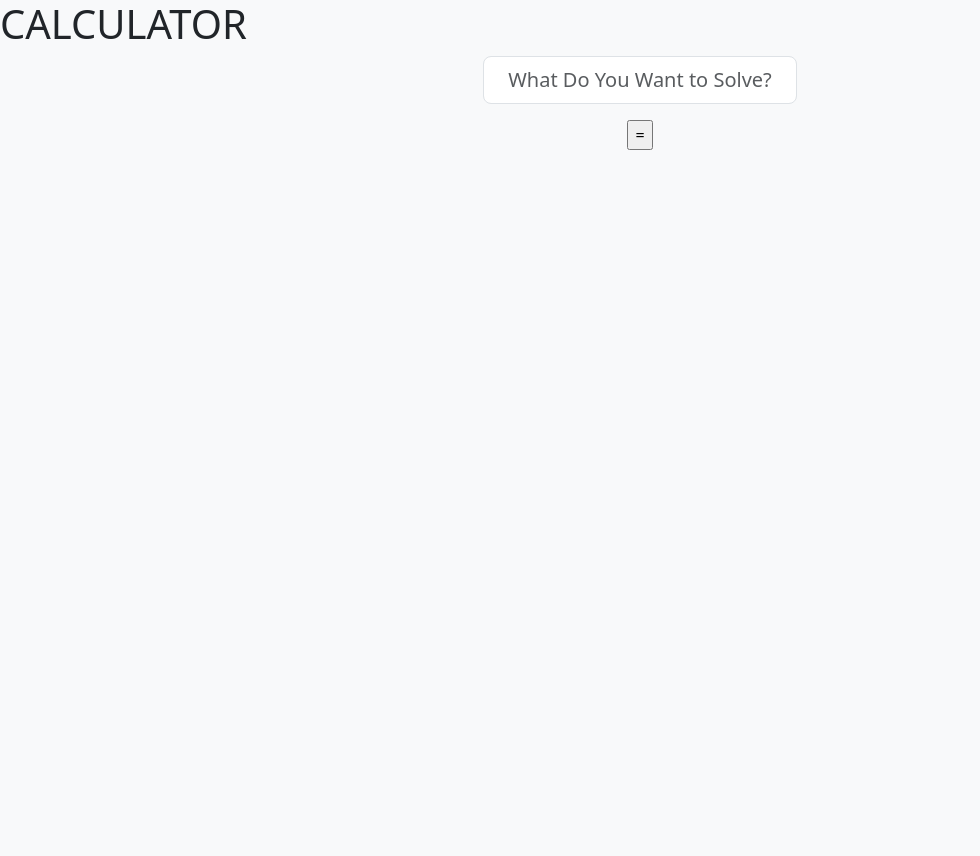
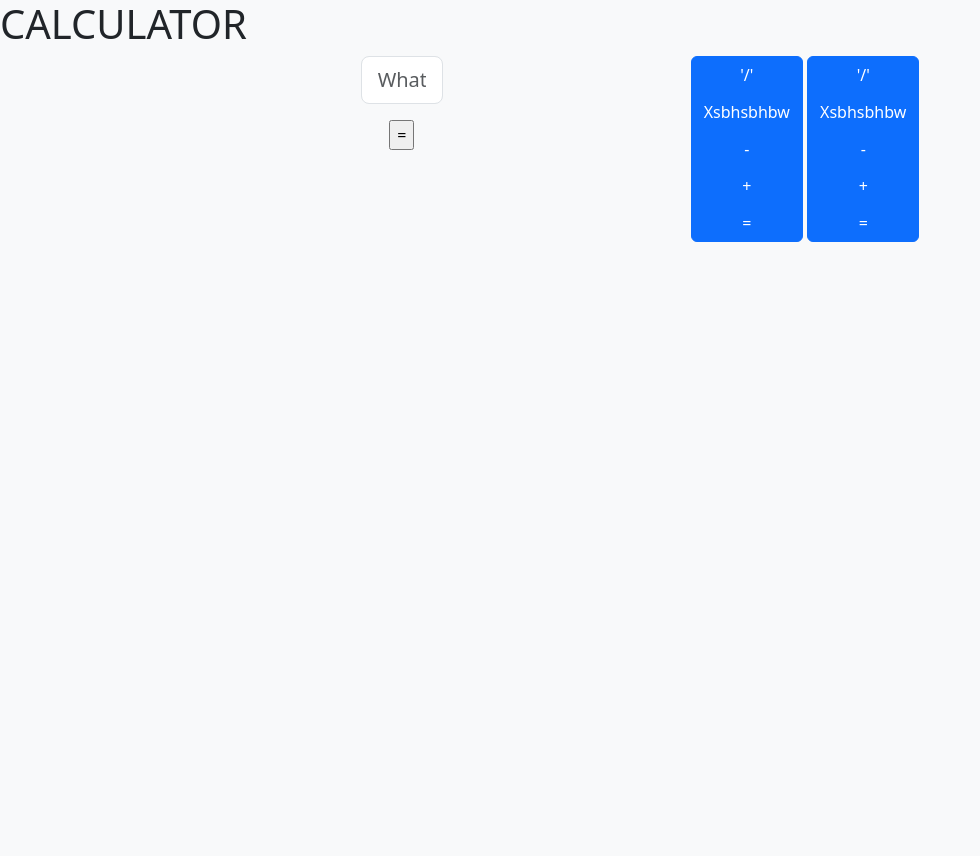
Before and after one commit to BeCoded126/Python-Calculator, a Flask app: page / in a window 1280 px wide. Shown: the whole page, without its empty margins (0-980 px from the left). Run offline with Flask 3, Linux system fonts and the light colour scheme.

Commit message:
Added HTML framework

```diff
--- a/templates/index.html
+++ b/templates/index.html
@@ -13,8 +13,9 @@
         class="bg-light">
 
         <h1>CALCULATOR</h1>
-        <div
-            class="container-fluid min-vh-100 d-flex justify-content-center ">
+        <div class="container-fluid min-vh-100 d-flex justify-content-center ">
+
+            <div class>
                 <form method="POST"
                     class="col-12 col-sm-8 col-md-5 col-lg-3 text-center">
                     <input type="text"
@@ -23,6 +24,30 @@
                     <input type="submit" value="=">
                 </form>
             </div>
+            <div class="buttons">
+
+                <div class="btn-group-vertical" role="group"
+                    aria-label="Vertical button group">
+                    <button type="button" class="btn btn-primary">'/'</button>
+                    <button type="button"
+                        class="btn btn-primary">Xsbhsbhbw</button>
+                    <button type="button" class="btn btn-primary">-</button>
+                    <button type="button" class="btn btn-primary">+</button>
+                    <button type="button" class="btn btn-primary">=</button>
+                </div>
+
+                <div class="btn-group-vertical" role="group"
+                    aria-label="Vertical button group">
+                    <button type="button" class="btn btn-primary">'/'</button>
+                    <button type="button"
+                        class="btn btn-primary">Xsbhsbhbw</button>
+                    <button type="button" class="btn btn-primary">-</button>
+                    <button type="button" class="btn btn-primary">+</button>
+                    <button type="button" class="btn btn-primary">=</button>
+                </div>
+
+            </div>
+        </div>
 
         <script
             src="https://cdn.jsdelivr.net/npm/bootstrap@5.3.3/dist/js/bootstrap.bundle.min.js"></script>
```
Lines whose indentation alone changed are shown as unchanged.
